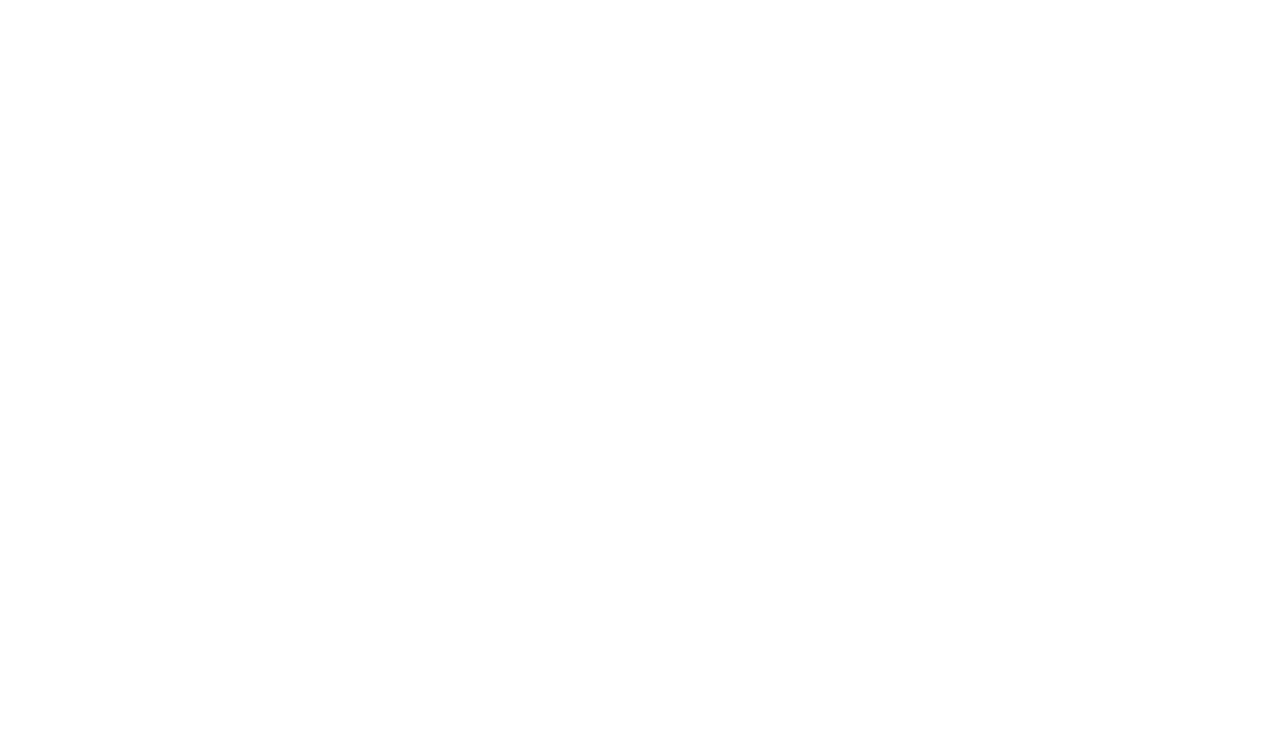
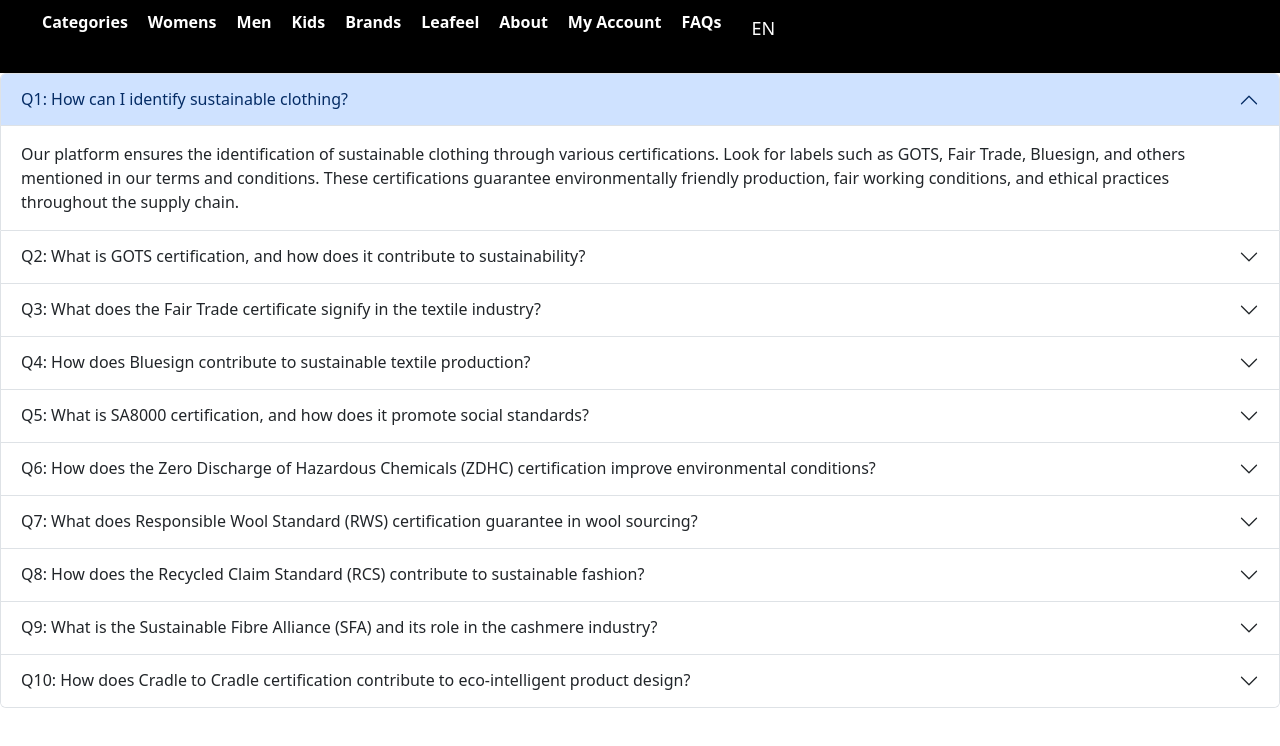
Before and after one commit to gustavohspm/tdw-group-3, a React (Create React App) app: page /FAQs in a window 1280 px wide. Before the commit this address had no page. Shown: the top 746 px of the page. Built offline with nearby package versions, Linux system fonts and the light colour scheme.

Commit message:
I made an accordion in FAQs to get started. Also I started developing the footer.

```diff
--- a/src/App.js
+++ b/src/App.js
@@ -36,6 +36,7 @@
 import en from './globalComponents/languages/en.json';
 import es from './globalComponents/languages/es.json';
 import pt from './globalComponents/languages/pt.json';
+import FAQs from './components/FAQs';
 
 export default function App() {
   //const [language, setLanguage] = useState(en);
@@ -49,6 +50,7 @@
     <Router>
       <Routes>
         <Route path="/" element={<Home />} />
+        <Route path="/FAQs" element={<FAQs />} />
         <Route path="/cloth-details" element={<ClothDetails />} />
         <Route path="/product/:id" element={<ProductDetails />} />
       </Routes>
--- a/src/components/FAQs.js
+++ b/src/components/FAQs.js
@@ -0,0 +1,77 @@
+import React from 'react';
+import Accordion from 'react-bootstrap/Accordion';
+import NavBar from '../globalComponents/NavBar';
+
+function FAQs() {
+  return (
+    <div>
+      <NavBar />
+      <Accordion defaultActiveKey="1">
+      <Accordion.Item eventKey="1">
+        <Accordion.Header>Q1: How can I identify sustainable clothing?</Accordion.Header>
+        <Accordion.Body>
+        Our platform ensures the identification of sustainable clothing through various certifications. Look for labels such as GOTS, Fair Trade, Bluesign, and others mentioned in our terms and conditions. These certifications guarantee environmentally friendly production, fair working conditions, and ethical practices throughout the supply chain.
+        </Accordion.Body>
+      </Accordion.Item>
+      <Accordion.Item eventKey="2">
+        <Accordion.Header>Q2: What is GOTS certification, and how does it contribute to sustainability?</Accordion.Header>
+        <Accordion.Body>
+        The Global Organic Textile Standard (GOTS) certification ensures that textile products have a minimum of 70% organic agriculture contribution. It guarantees environmentally friendly production, better working conditions, and the prohibition of hazardous inputs such as toxic heavy metals and aromatic solvents.
+        </Accordion.Body>
+      </Accordion.Item>
+      <Accordion.Item eventKey="3">
+        <Accordion.Header>Q3: What does the Fair Trade certificate signify in the textile industry?</Accordion.Header>
+        <Accordion.Body>
+        The Fair Trade certificate, issued by the World Fair Trade Organisation, ensures sustainable and equitable trade relationships. It focuses on fair working conditions, primarily using fair-trade cotton, and applies to end products exported from developing to developed countries.
+        </Accordion.Body>
+      </Accordion.Item>
+      <Accordion.Item eventKey="4">
+        <Accordion.Header>Q4: How does Bluesign contribute to sustainable textile production?</Accordion.Header>
+        <Accordion.Body>
+        Bluesign certification emphasizes the responsible use of resources and minimal impact on people and the environment. It combines consumer safety, water and air emissions, and occupational health, ensuring the final textile product meets stringent consumer safety requirements worldwide.
+        </Accordion.Body>
+      </Accordion.Item>
+      <Accordion.Item eventKey="5">
+        <Accordion.Header>Q5: What is SA8000 certification, and how does it promote social standards?</Accordion.Header>
+        <Accordion.Body>
+        SA8000 is a leading social certification program ensuring a fair and decent environment for workers. It checks for criteria such as child labor, health, and safety, freedom of association, and right to collective bargaining, promoting the highest social standards.
+        </Accordion.Body>
+      </Accordion.Item>
+      <Accordion.Item eventKey="6">
+        <Accordion.Header>Q6: How does the Zero Discharge of Hazardous Chemicals (ZDHC) certification improve environmental conditions?</Accordion.Header>
+        <Accordion.Body>
+        ZDHC aims to treat toxic substances in the textile, leather, and footwear value chain, assuring safer health conditions. It involves signatory brands, value chain affiliates, and associates to improve the environment and people’s wellbeing.
+        </Accordion.Body>
+      </Accordion.Item>
+      <Accordion.Item eventKey="7">
+        <Accordion.Header>Q7: What does Responsible Wool Standard (RWS) certification guarantee in wool sourcing?</Accordion.Header>
+        <Accordion.Body>
+        RWS focuses on proper treatment of sheep and maintaining the quality of land they graze on. It provides verification of practices at the farm level, ensuring the best quality of wool following global standards.
+        </Accordion.Body>
+      </Accordion.Item>
+      <Accordion.Item eventKey="8">
+        <Accordion.Header>Q8: How does the Recycled Claim Standard (RCS) contribute to sustainable fashion?</Accordion.Header>
+        <Accordion.Body>
+        RCS is a chain of custody standard tracking recycled raw materials in the supply chain. It ensures minimal wastage in processing stages and checks for the presence and amount of recycled material in the final product.
+        </Accordion.Body>
+      </Accordion.Item>
+      <Accordion.Item eventKey="9">
+        <Accordion.Header>Q9: What is the Sustainable Fibre Alliance (SFA) and its role in the cashmere industry?</Accordion.Header>
+        <Accordion.Body>
+        SFA's Sustainable Cashmere Standard tackles sustainability challenges in cashmere production, focusing on the safety and welfare of goats and herders. It is the world’s first holistic sustainability cashmere standard.
+        </Accordion.Body>
+      </Accordion.Item>
+      <Accordion.Item eventKey="10">
+        <Accordion.Header>Q10: How does Cradle to Cradle certification contribute to eco-intelligent product design?</Accordion.Header>
+        <Accordion.Body>
+        Cradle to Cradle certification is a multi-attribute label showcasing efforts in eco-intelligent product design. It focuses on eco-friendly and recyclable materials, efficient use of water and energy, making it applicable from raw materials to finished products.
+        For more details on certifications and sustainable practices, refer to our terms and conditions and the provided references.
+        </Accordion.Body>
+      </Accordion.Item>
+    </Accordion>
+    </div>
+
+  );
+}
+
+export default FAQs;
--- a/src/globalComponents/NavBar.js
+++ b/src/globalComponents/NavBar.js
@@ -72,7 +72,7 @@
             <Link to="/profile">My Account</Link>
           </li>
           <li>
-            <Link to="/faqs">FAQ</Link>
+            <Link to="/FAQs">FAQs</Link>
           </li>
           <li className="navbar-item">
             <LanguageButton setLanguage={setLanguage} />
```
Also changed, not shown: src/globalComponents/Footer.js (+37 -0 lines).
